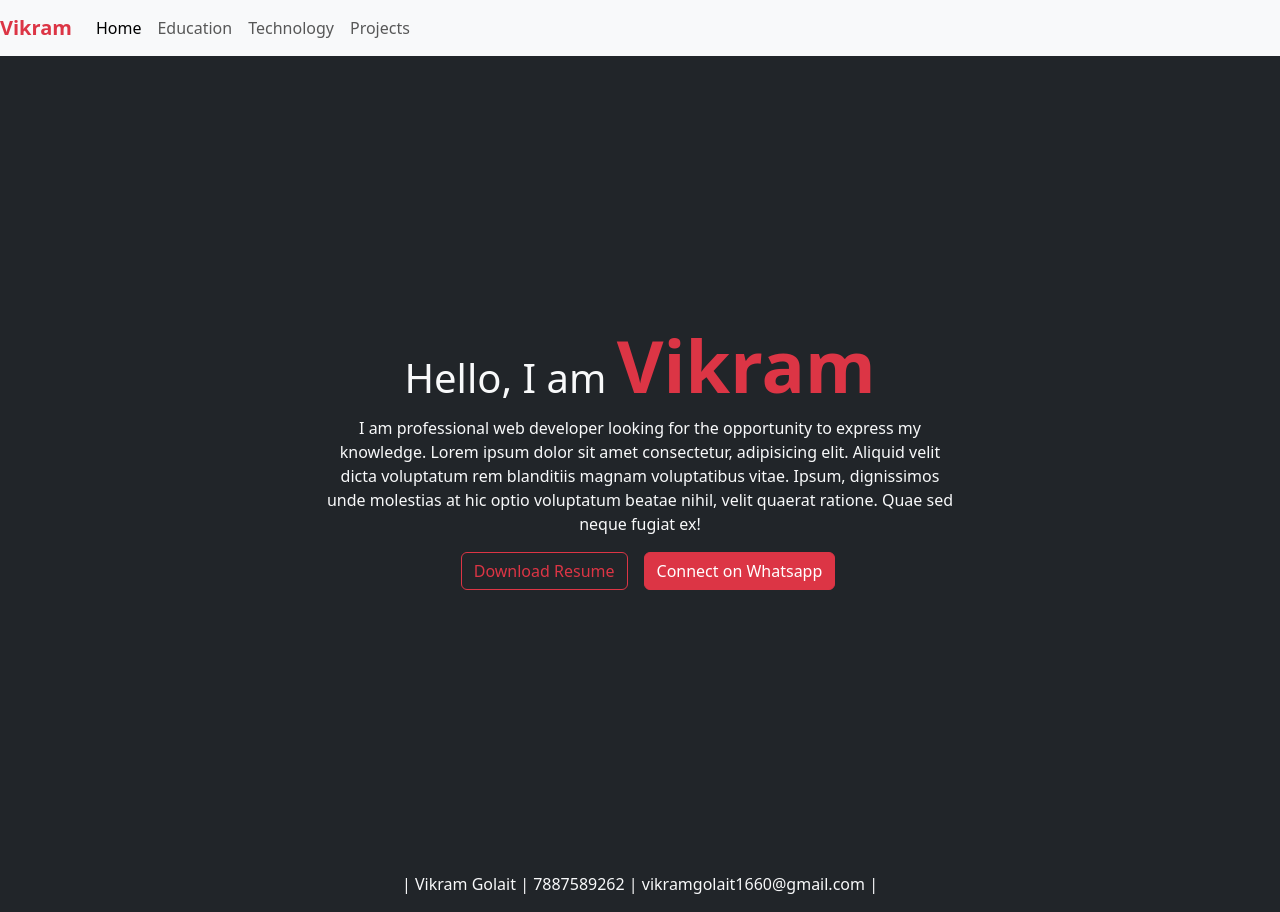
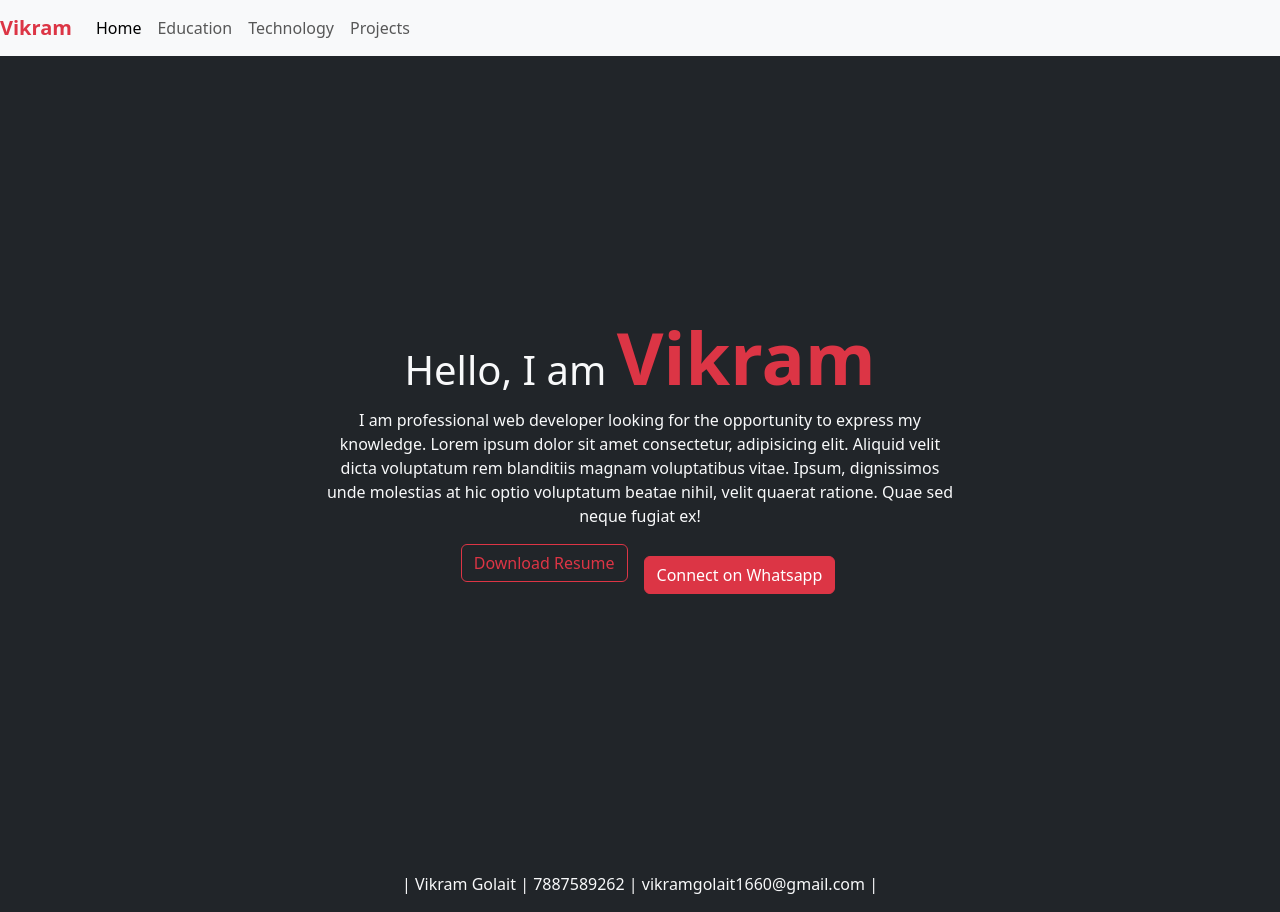
Before and after one commit to vikram1160/vikram1160, a React (Create React App) app: page / in a window 1280 px wide. Built offline with nearby package versions, Linux system fonts and the light colour scheme; the HTML template or start-up script is replaced by a standard one.

Commit message:
add margin

```diff
--- a/src/components/Home.jsx
+++ b/src/components/Home.jsx
@@ -14,9 +14,9 @@ function Home() {
             I am professional web developer looking for the opportunity to express my knowledge. Lorem ipsum dolor sit amet consectetur, adipisicing elit. Aliquid velit dicta voluptatum rem blanditiis magnam voluptatibus vitae. Ipsum, dignissimos unde molestias at hic optio voluptatum beatae nihil, velit quaerat ratione. Quae sed neque fugiat ex!
           </p>
           <div>
-            <a href={resume} className='btn btn-outline-danger mx-3' download>Download Resume</a>
+            <a href={resume} className='btn btn-outline-danger mx-3 mb-3' download>Download Resume</a>
 
-            <a href={whatsapp_message} className='btn btn-danger'>Connect on Whatsapp</a>
+            <a href={whatsapp_message} className='btn btn-danger mt-2'>Connect on Whatsapp</a>
 
           </div>
         </div>
```
